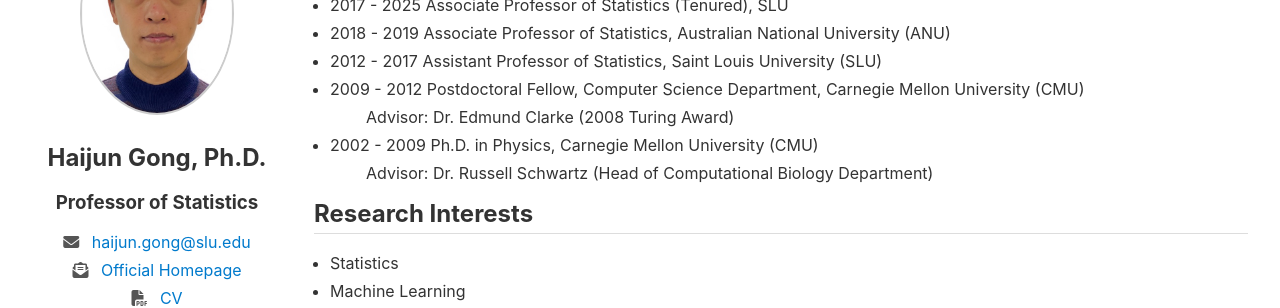
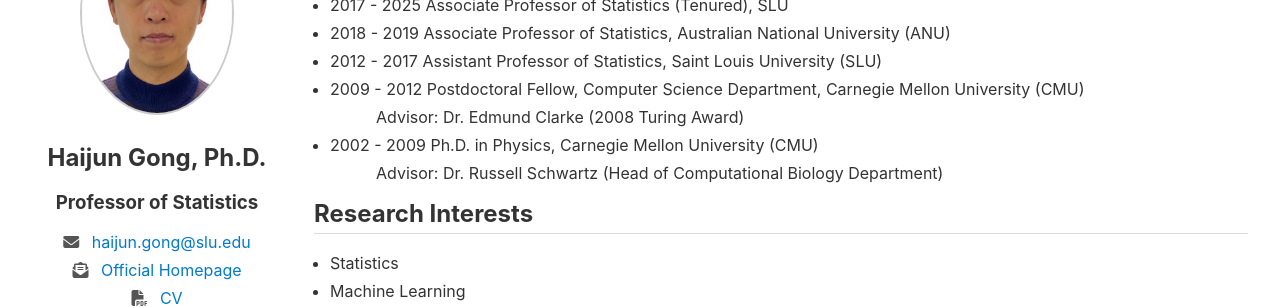
Before and after one commit to GongData/gongData.github.io, a Jekyll site: the page index.html, which Jekyll copies as it is, in a window 1280 px wide. Shown: the part 177-485 px from the top of the page. Built offline with Jekyll 4.4.1, drawn with Linux system fonts in a browser that asks for light colours.

Commit message:
Update index.html

```diff
--- a/index.html
+++ b/index.html
@@ -131,12 +131,12 @@
 <li>2012 - 2017 Assistant Professor of Statistics, Saint Louis University (SLU)</li>
 <li>2009 - 2012 Postdoctoral Fellow, Computer Science Department, Carnegie Mellon University (CMU)</li>
        <ul style="margin-top: 4px; margin-bottom: 4px;">
-      <li style="list-style-type: none; margin-left: 20px;">Advisor: Dr. Edmund Clarke (2008 Turing Award)</li>
+      <li style="list-style-type: none; margin-left: 30px;">Advisor: Dr. Edmund Clarke (2008 Turing Award)</li>
     </ul>
   </li>
 <li>2002 - 2009 Ph.D. in Physics, Carnegie Mellon University (CMU) </li>
        <ul style="margin-top: 4px; margin-bottom: 4px;">
-      <li style="list-style-type: none; margin-left: 20px;">Advisor: Dr. Russell Schwartz (Head of Computational Biology Department)</li>
+      <li style="list-style-type: none; margin-left: 30px;">Advisor: Dr. Russell Schwartz (Head of Computational Biology Department)</li>
     </ul>
   </li>
 </ul>
```
